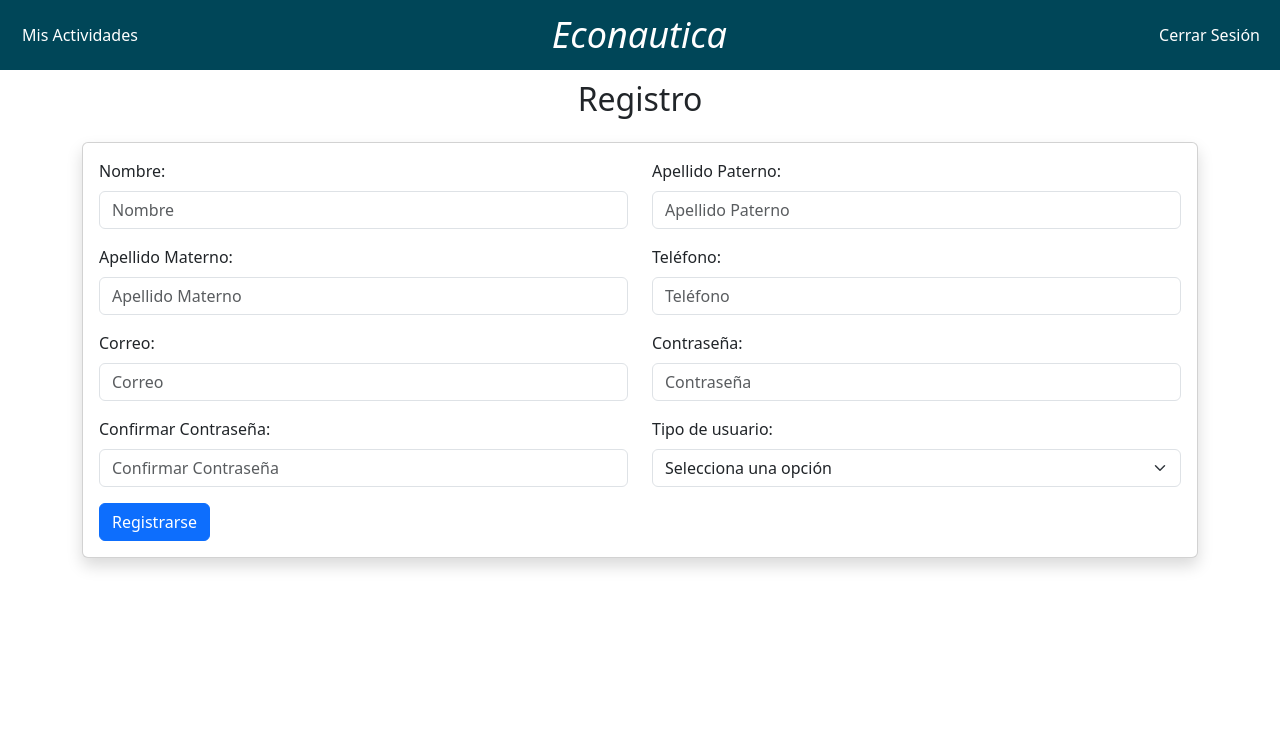
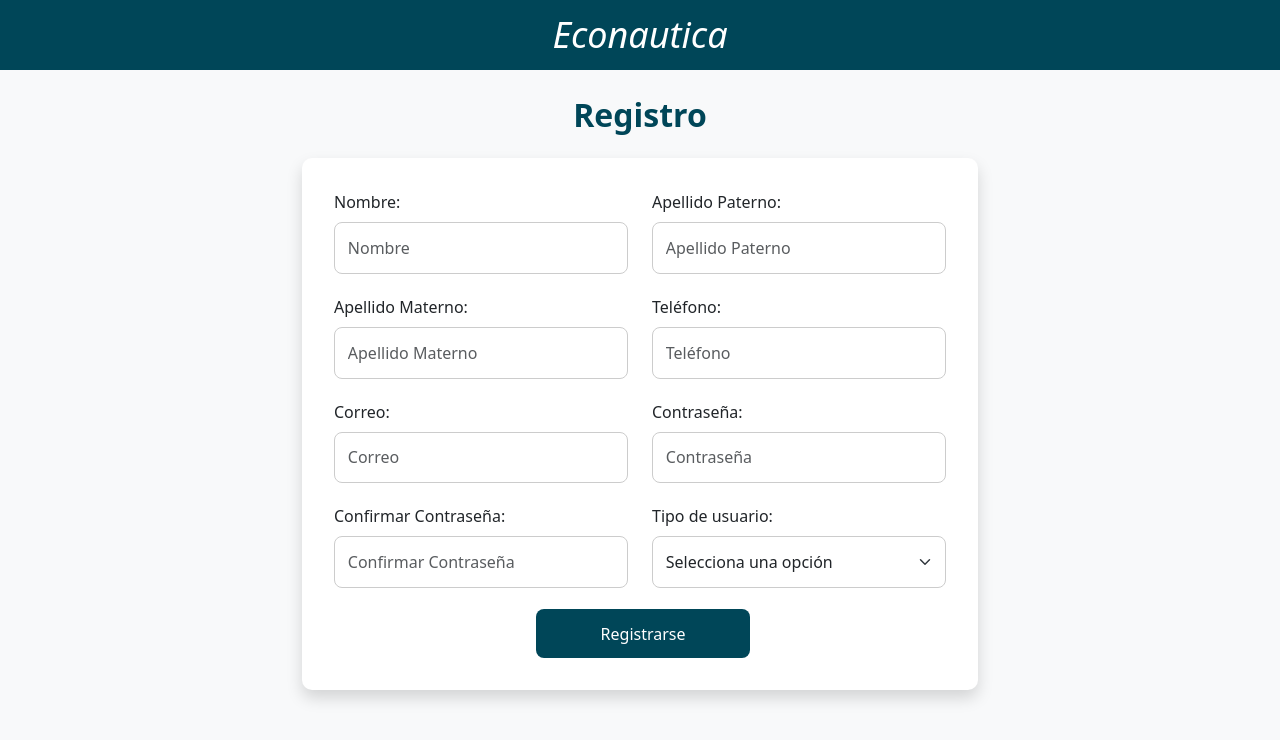
Before and after one commit to erickGtz/econautica, a PHP site: page /frontend/views/view_registro.html in a window 1280 px wide. Shown: the top 740 px of the page. Run offline with PHP 8.4, Linux system fonts and the light colour scheme.

Commit message:
view registro lista y con estilos

```diff
--- /dev/null
+++ b/css/registro-style.css
@@ -0,0 +1,75 @@
+/* Estilo general para la página */
+body {
+  background-color: #f8f9fa;
+  color: #343a40;
+  margin-top: 60px; /* Para compensar el fixed navbar */
+}
+
+/* Estilo para el contenedor principal */
+.container {
+  max-width: 700px;
+}
+
+/* Estilo para el título de la página */
+h2 {
+  font-size: 2rem;
+  font-weight: bold;
+  margin-bottom: 20px;
+  color: #004658;
+  text-align: center;
+}
+
+/* Estilo para la tarjeta */
+.card {
+  border: none;
+  border-radius: 10px;
+  background: #ffffff;
+  box-shadow: 0 4px 8px rgba(0, 0, 0, 0.1);
+}
+
+.card-body {
+  padding: 2rem;
+}
+
+/* Estilo para los inputs */
+.form-control,
+.form-select {
+  border-radius: 8px;
+  border: 1px solid #ccc;
+  padding: 0.8rem;
+  font-size: 1rem;
+  transition: all 0.3s ease;
+}
+
+.form-control:focus,
+.form-select:focus {
+  border-color: #004658;
+  box-shadow: 0 0 5px rgba(0, 64, 128, 0.5);
+}
+
+/* Botón de registro */
+.btn-primary {
+  margin-left: 33%;
+  background-color: #004658;
+  border: none;
+  padding: 0.8rem 1.5rem;
+  font-size: 1rem;
+  border-radius: 8px;
+  transition: background-color 0.3s ease;
+  width: 35%;
+}
+
+.btn-primary:hover {
+  background-color: #004658;
+}
+
+/* Estilo para los mensajes de validación */
+.validation-status {
+  font-size: 0.85rem;
+  color: #dc3545; /* Rojo para errores */
+  margin-top: 5px;
+}
+
+.valid {
+  border: 2px solid #00c331; /* Verde para válido */
+}
--- a/frontend/views/view_actividades.html
+++ b/frontend/views/view_actividades.html
@@ -20,7 +20,7 @@
             <span class="navbar-title"><a href="../../index.php">Econautica</a></span>
           </div>
           <div class="navbar-nav ml-auto">
-            <a class="nav-link" href="#">Cerrar Sesión</a>
+            <a class="nav-link" href="../../backend/logout.php">Cerrar Sesión</a>
           </div>
         </div>
       </nav>
--- a/frontend/views/view_info.html
+++ b/frontend/views/view_info.html
@@ -15,14 +15,8 @@
         <!-- Navbar -->
         <nav class="navbar navbar-expand-lg fixed-top">
             <div class="container-fluid">
-                <a class="nav-link" href="#">Mis Actividades</a>
                 <div class="navbar-collapse d-flex justify-content-center">
                     <span class="navbar-title"><a href="../../index.php">Econautica</a></span>
-                </div>
-                <div class="navbar-nav ml-auto">
-                    <a class="nav-link" href="#">Iniciar Sesión</a>
-                    <span class="navbar-text">|</span>
-                    <a class="nav-link" href="#">Registrarse</a>
                 </div>
             </div>
         </nav>
--- a/frontend/views/view_registro.html
+++ b/frontend/views/view_registro.html
@@ -7,6 +7,7 @@
   <title>EcoNautica - Registro</title>
   <link href="https://cdn.jsdelivr.net/npm/bootstrap@5.3.0-alpha1/dist/css/bootstrap.min.css" rel="stylesheet">
   <link rel="stylesheet" href="../../css/navbar-style.css">
+  <link rel="stylesheet" href="../../css/registro-style.css">
 </head>
 
 <body>
@@ -14,19 +15,15 @@
   <header class="py-3">
     <nav class="navbar navbar-expand-lg fixed-top">
       <div class="container-fluid">
-        <a class="nav-link" href="#">Mis Actividades</a>
         <div class="navbar-collapse d-flex justify-content-center">
-          <span class="navbar-title"><a href="../../index.php">Econautica</a></span>
-        </div>
-        <div class="navbar-nav ml-auto">
-          <a class="nav-link" href="#">Cerrar Sesión</a>
+          <span class="navbar-title"><a href="#">Econautica</a></span>
         </div>
       </div>
     </nav>
   </header>
 
   <!-- Contenido principal -->
-  <div class="container my-5">
+  <div class="container my-1">
     <h2 class="mb-4 text-center">Registro</h2>
     <div class="card shadow">
       <div class="card-body">
--- a/frontend/views/view_reserva.html
+++ b/frontend/views/view_reserva.html
@@ -15,12 +15,12 @@
     <header class="py-3">
       <nav class="navbar navbar-expand-lg fixed-top">
         <div class="container-fluid">
-          <a class="nav-link" href="#">Mis Actividades</a>
+          <a class="nav-link" href="./view_actividades.html">Mis Actividades</a>
           <div class="navbar-collapse d-flex justify-content-center">
             <span class="navbar-title"><a href="../../index.php">Econautica</a></span>
           </div>
           <div class="navbar-nav ml-auto">
-            <a class="nav-link" href="#">Cerrar Sesión</a>
+            <a class="nav-link" href="../../backend/logout.php">Cerrar Sesión</a>
           </div>
         </div>
       </nav>
--- a/index.php
+++ b/index.php
@@ -34,12 +34,12 @@ $usuario_logueado = isset($_SESSION['usuario_id']);
                     <div class="navbar-nav ml-auto">
                         <?php if ($usuario_logueado): ?>
                             <!-- Si está logueado, mostrar el enlace para Cerrar sesión -->
-                            <a class="nav-link" href="backend/logout.php">Cerrar Sesión</a>
+                            <a class="nav-link" href="./backend/logout.php">Cerrar Sesión</a>
                         <?php else: ?>
                             <!-- Si no está logueado, mostrar Iniciar sesión y Registrarse -->
                             <a class="nav-link" href="./frontend/views/view_login.html">Iniciar Sesión</a>
                             <span class="navbar-text">|</span>
-                            <a class="nav-link" href="./frontend/views/registro_nuevo.html">Registrarse</a>
+                            <a class="nav-link" href="./frontend/views/view_registro.html">Registrarse</a>
                         <?php endif; ?>
                     </div>
                 </div>
```
Also changed, not shown: css/registro_nuevo.css (deleted, +0 -108 lines), frontend/views/view_encuesta.html (+1 -7 lines).
